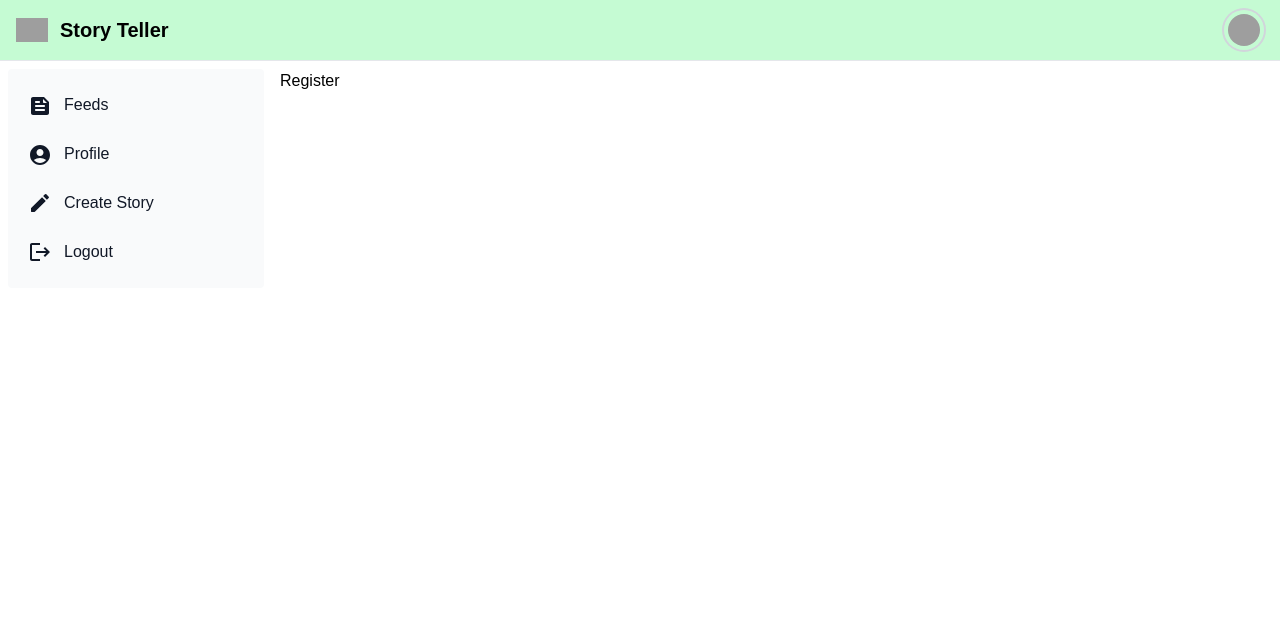
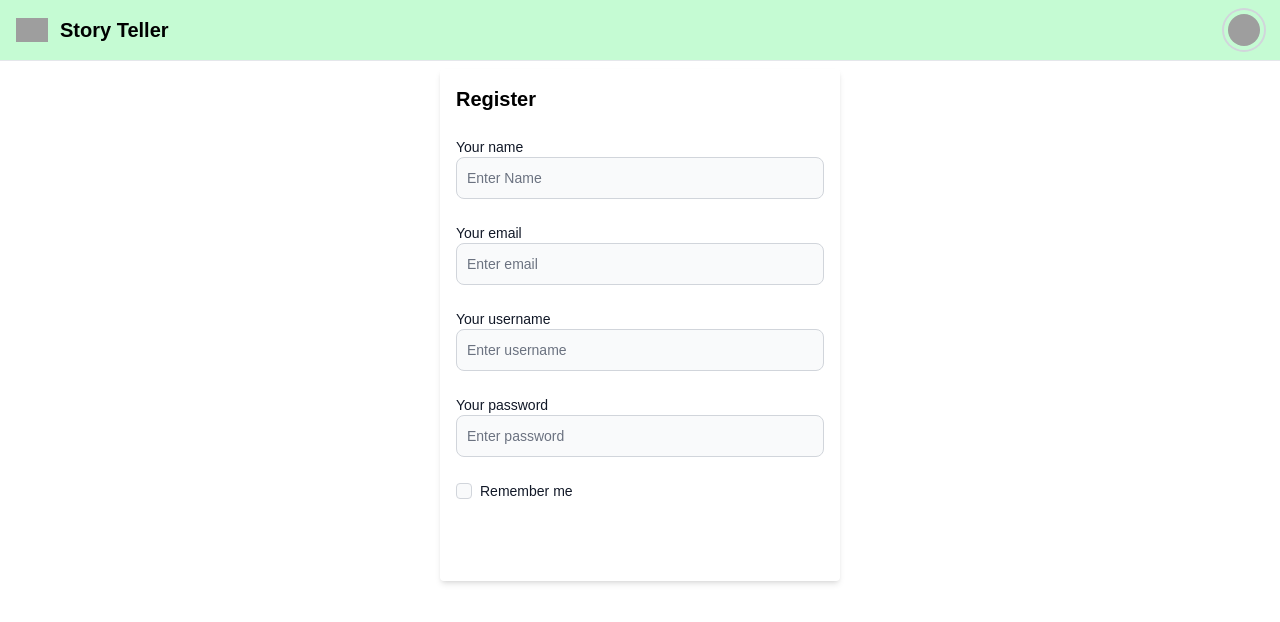
Before and after one commit to DebjitPramanick/StoryTeller, a React (Create React App) app in the folder client/: page /register in a window 1280 px wide. Shown: the top 622 px of the page. Built offline with nearby package versions, Linux system fonts and the light colour scheme; grey boxes are pictures that could not be loaded.

Commit message:
WIP: Register UI

```diff
--- a/client/src/App.tsx
+++ b/client/src/App.tsx
@@ -11,12 +11,15 @@ import Story from './pages/Story';
 
 function App() {
 
+  const curPath = window.location.pathname;
+  const isAuthPage = curPath.includes('register') || curPath.includes('login')
+
   return (
     <div className="App">
       <Router>
         <Header />
-        <PageLayout>
-          <Sidebar />
+        <PageLayout isAuthPage={isAuthPage}>
+          <Sidebar hide={isAuthPage}/>
           <Routes>
             <Route path='/login' element={<Login />} />
             <Route path='/register' element={<Register />} />
--- a/client/src/components/Sidebar/index.tsx
+++ b/client/src/components/Sidebar/index.tsx
@@ -2,7 +2,7 @@ import { AccountCircle, CreateRounded, FeedRounded, Logout } from '@mui/icons-ma
 import React from 'react'
 import { Link } from 'react-router-dom'
 
-const Sidebar = () => {
+const Sidebar: React.FC<any> = ({hide}) => {
 
     const items: { name: string, icon: any, path: string }[] = [
         {
@@ -27,6 +27,8 @@ const Sidebar = () => {
         },
     ]
 
+    if(hide) return null;
+
     return (
         <div className='fixed'>
             <aside className="w-64" aria-label="Sidebar">
--- a/client/src/index.css
+++ b/client/src/index.css
@@ -1,6 +1,10 @@
 @tailwind base;
 @tailwind components;
 @tailwind utilities;
+
+*{
+  box-sizing: border-box;
+}
 
 body {
   margin: 0;
--- /dev/null
+++ b/client/src/layouts/AuthLayout/index.tsx
@@ -0,0 +1,11 @@
+import React from 'react'
+
+const AuthLayout: React.FC<any> = ({children}) => {
+    return (
+        <div className={`flex justify-center w-full`}>
+            {children}
+        </div>
+    )
+}
+
+export default AuthLayout
--- /dev/null
+++ b/client/src/layouts/FormLayout/index.tsx
@@ -0,0 +1,11 @@
+import React from 'react'
+
+const FormLayout: React.FC<any> = ({ children }) => {
+    return (
+        <div className='rounded shadow-md px-4 py-4' style={{width: '400px'}}>
+            {children}
+        </div>
+    )
+}
+
+export default FormLayout
--- a/client/src/layouts/PageLayout/index.tsx
+++ b/client/src/layouts/PageLayout/index.tsx
@@ -1,9 +1,10 @@
 import React from 'react'
 
-const PageLayout: React.FC<any> = ({ children }) => {
+const PageLayout: React.FC<any> = ({ children, isAuthPage }) => {
+
     return (
-        <div className='flex px-2 py-2 ml-auto gap-4' style={{ marginTop: '61px' }}>
-            <div style={{ width: '256px' }}></div>
+        <div className={`flex px-2 py-2 ml-auto ${!isAuthPage ? 'gap-4' : ''}`} style={{ marginTop: '61px' }}>
+            <div style={{ width: isAuthPage ? '0px' : '256px' }}></div>
             {children}
         </div>
     )
--- /dev/null
+++ b/client/src/pages/Register/RegitserUI.tsx
@@ -0,0 +1,67 @@
+import React from 'react'
+import AuthLayout from '../../layouts/AuthLayout'
+import FormLayout from '../../layouts/FormLayout'
+
+const RegitserUI = () => {
+    return (
+        <AuthLayout>
+            <FormLayout>
+                <h1 className='text-xl font-bold mb-6'>Register</h1>
+                <form>
+                    <div className="mb-6">
+                        <label className="block mb-2 text-sm font-medium text-gray-900">Your name</label>
+                        <input
+                            type="text"
+                            id="name"
+                            className="bg-gray-50 border border-gray-300 text-gray-900 text-sm rounded-lg focus:ring-blue-500 focus:border-blue-500 block w-full p-2.5"
+                            placeholder="Enter Name"
+                            required />
+                    </div>
+                    <div className="mb-6">
+                        <label className="block mb-2 text-sm font-medium text-gray-900">Your email</label>
+                        <input
+                            type="email"
+                            id="email"
+                            className="bg-gray-50 border border-gray-300 text-gray-900 text-sm rounded-lg focus:ring-blue-500 focus:border-blue-500 block w-full p-2.5"
+                            placeholder="Enter email"
+                            required />
+                    </div>
+                    <div className="mb-6">
+                        <label className="block mb-2 text-sm font-medium text-gray-900 dark:text-gray-300">Your username</label>
+                        <input
+                            type="text"
+                            id="password"
+                            className="bg-gray-50 border border-gray-300 text-gray-900 text-sm rounded-lg focus:ring-blue-500 focus:border-blue-500 block w-full p-2.5"
+                            required
+                            placeholder='Enter username' />
+                    </div>
+                    <div className="mb-6">
+                        <label className="block mb-2 text-sm font-medium text-gray-900 dark:text-gray-300">Your password</label>
+                        <input
+                            type="password"
+                            id="password"
+                            className="bg-gray-50 border border-gray-300 text-gray-900 text-sm rounded-lg focus:ring-blue-500 focus:border-blue-500 block w-full p-2.5"
+                            placeholder='Enter password'
+                            required />
+                    </div>
+                    <div className="flex items-start mb-6">
+                        <div className="flex items-center h-5">
+                            <input
+                                id="remember"
+                                type="checkbox" value=""
+                                className="w-4 h-4 bg-gray-50 rounded border border-gray-300 focus:ring-3 focus:ring-blue-300"
+                                required />
+                        </div>
+                        <label className="ml-2 text-sm font-medium text-gray-900 dark:text-gray-300">Remember me</label>
+                    </div>
+                    <button type="submit"
+                        className="text-white bg-blue-700 hover:bg-blue-800 focus:ring-4 focus:outline-none focus:ring-blue-300 font-medium rounded-lg text-sm w-full sm:w-auto px-5 py-2.5 text-center">
+                        Register
+                    </button>
+                </form>
+            </FormLayout>
+        </AuthLayout>
+    )
+}
+
+export default RegitserUI
--- a/client/src/pages/Register/index.tsx
+++ b/client/src/pages/Register/index.tsx
@@ -1,8 +1,9 @@
 import React from 'react'
+import RegitserUI from './RegitserUI'
 
 const Register = () => {
   return (
-    <div>Register</div>
+    <RegitserUI />
   )
 }
 
```
Also changed, not shown: client/src/components/FormFields/InputField.tsx (added, +15 -0 lines), 1 other file (tests, documents, lock files or other folders).
